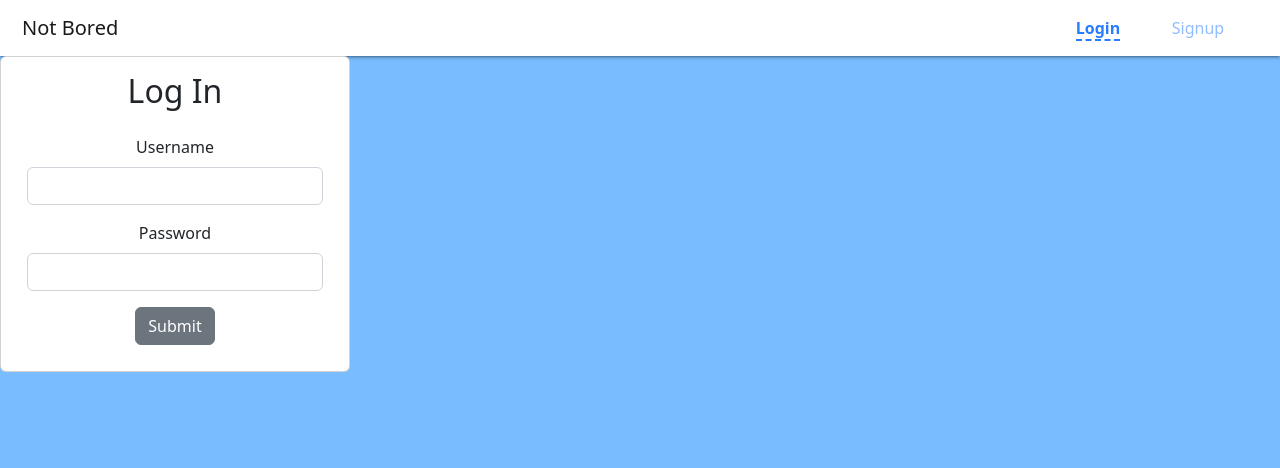
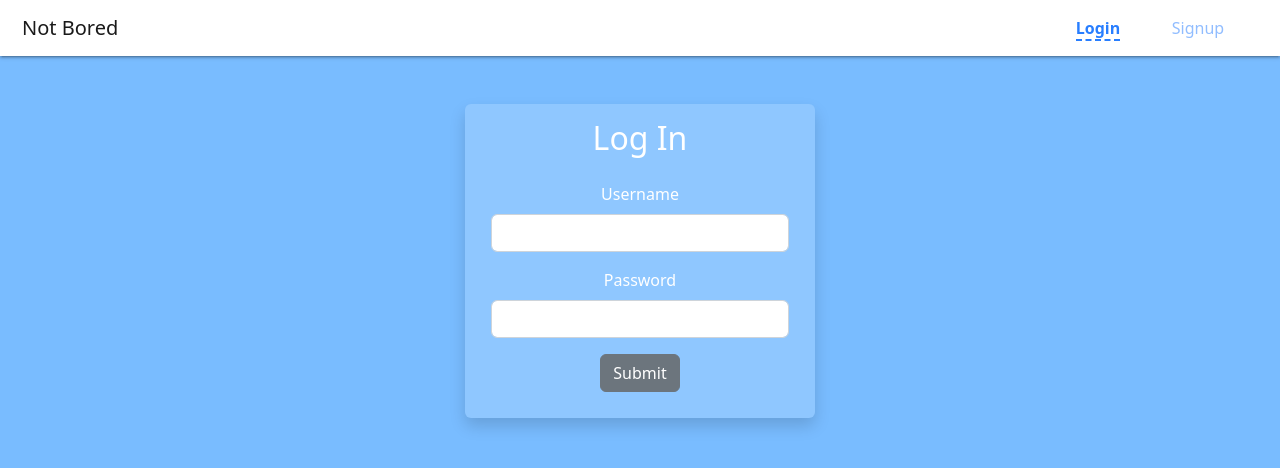
Before and after one commit to adshay18/Capstone-2, a React (Create React App) app in the folder frontend/: page /login in a window 1280 px wide. Shown: the top 468 px of the page. Built offline with nearby package versions, Linux system fonts and the light colour scheme; no server answers.

Commit message:
style login / signup forms

```diff
--- a/frontend/src/App.css
+++ b/frontend/src/App.css
@@ -1,26 +1,4 @@
-.App {
-  text-align: center;
-}
 
-.App-logo {
-  height: 40vmin;
-  pointer-events: none;
-}
-
-.App-header {
-  background-color: #282c34;
-  min-height: 100vh;
-  display: flex;
-  flex-direction: column;
-  align-items: center;
-  justify-content: center;
-  font-size: calc(10px + 2vmin);
-  color: white;
-}
-
-.App-link {
-  color: #61dafb;
-}
 
 html {
   background-color: rgb(121, 188, 255);
--- a/frontend/src/LoginForm.css
+++ b/frontend/src/LoginForm.css
@@ -1,3 +1,8 @@
-.card {
+.login-form {
 	padding: 10px;
 }
+
+div.card {
+	background-color: rgb(143, 199, 255);
+	color: white;
+}
--- a/frontend/src/LoginForm.js
+++ b/frontend/src/LoginForm.js
@@ -40,7 +40,9 @@ const LoginForm = () => {
 		}));
 	};
 	return (
-		<Card>
+		<section className='col-md-12'>
+			 <div className="container mb-4 pt-5 d-flex justify-content-center">
+				<Card className="login-form shadow border-0">
 					<CardTitle>Log In</CardTitle>
 					{errors ? <CardSubtitle>{errors}</CardSubtitle> : null}
 					<CardBody>
@@ -67,11 +69,13 @@ const LoginForm = () => {
 									required
 								/>
 							</FormGroup>
-
 							<Button>Submit</Button>
 						</Form>
 					</CardBody>
 				</Card>
+			 </div>
+
+		</section>
 	);
 };
 
--- a/frontend/src/SignupForm.css
+++ b/frontend/src/SignupForm.css
@@ -1,3 +1,9 @@
 .card {
 	padding: 10px;
 }
+
+
+div.card {
+	background-color: rgb(143, 199, 255);
+	color: white;
+}
--- a/frontend/src/SignupForm.js
+++ b/frontend/src/SignupForm.js
@@ -37,7 +37,9 @@ const SignupForm = () => {
 
 
 	return (
-		<Card>
+		<section className='col-md-12'>
+			<div className="container mb-4 pt-5 d-flex justify-content-center">
+				<Card className='signup-form border-0 shadow'>
 					<CardTitle>Sign Up</CardTitle>
 					{errors ? <CardSubtitle>{errors}</CardSubtitle> : null}
 					<CardBody>
@@ -101,6 +103,9 @@ const SignupForm = () => {
 						</Form>
 					</CardBody>
 				</Card>
+			</div>
+		</section>
+
 	);
 };
 
```
Lines whose indentation alone changed are shown as unchanged.
